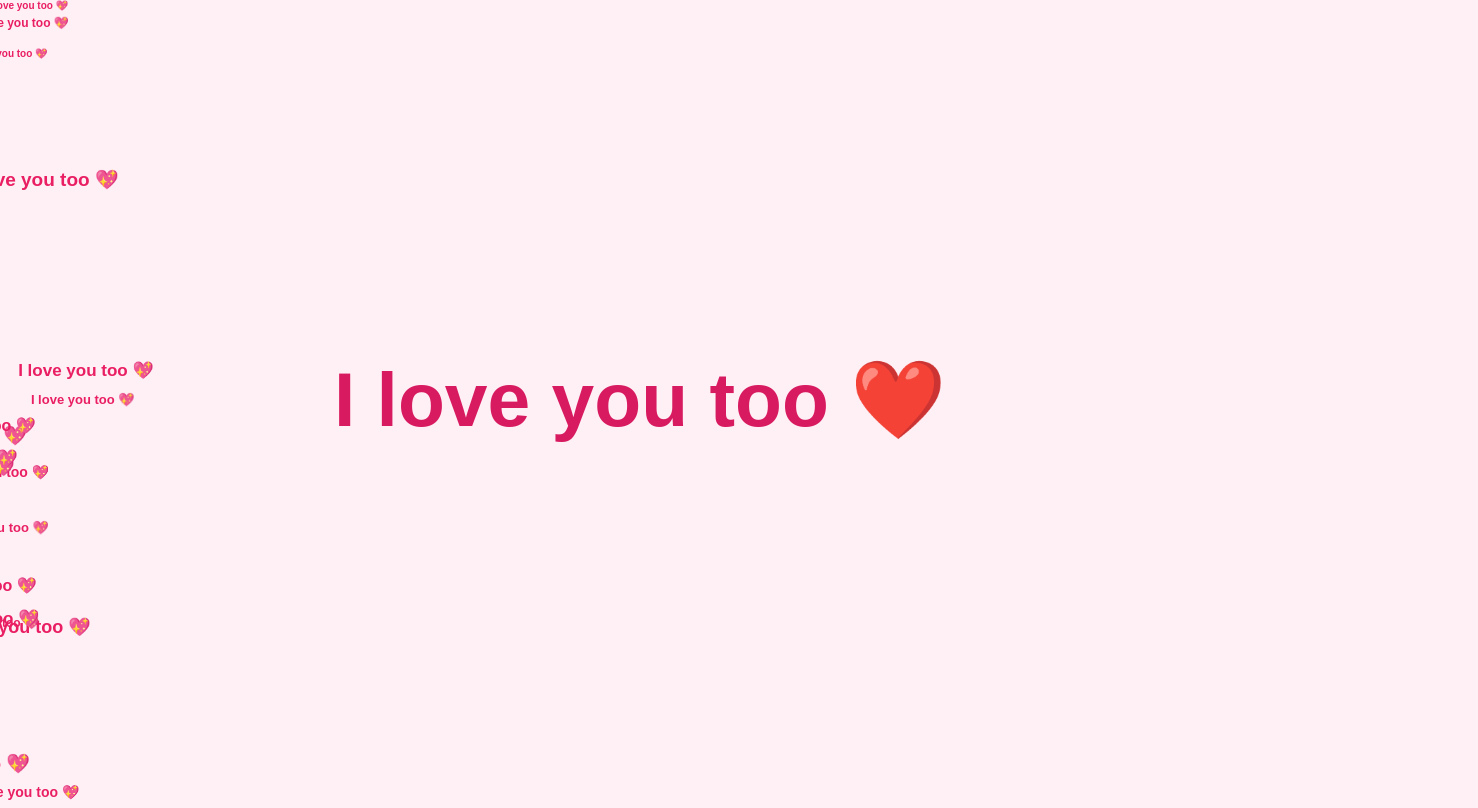
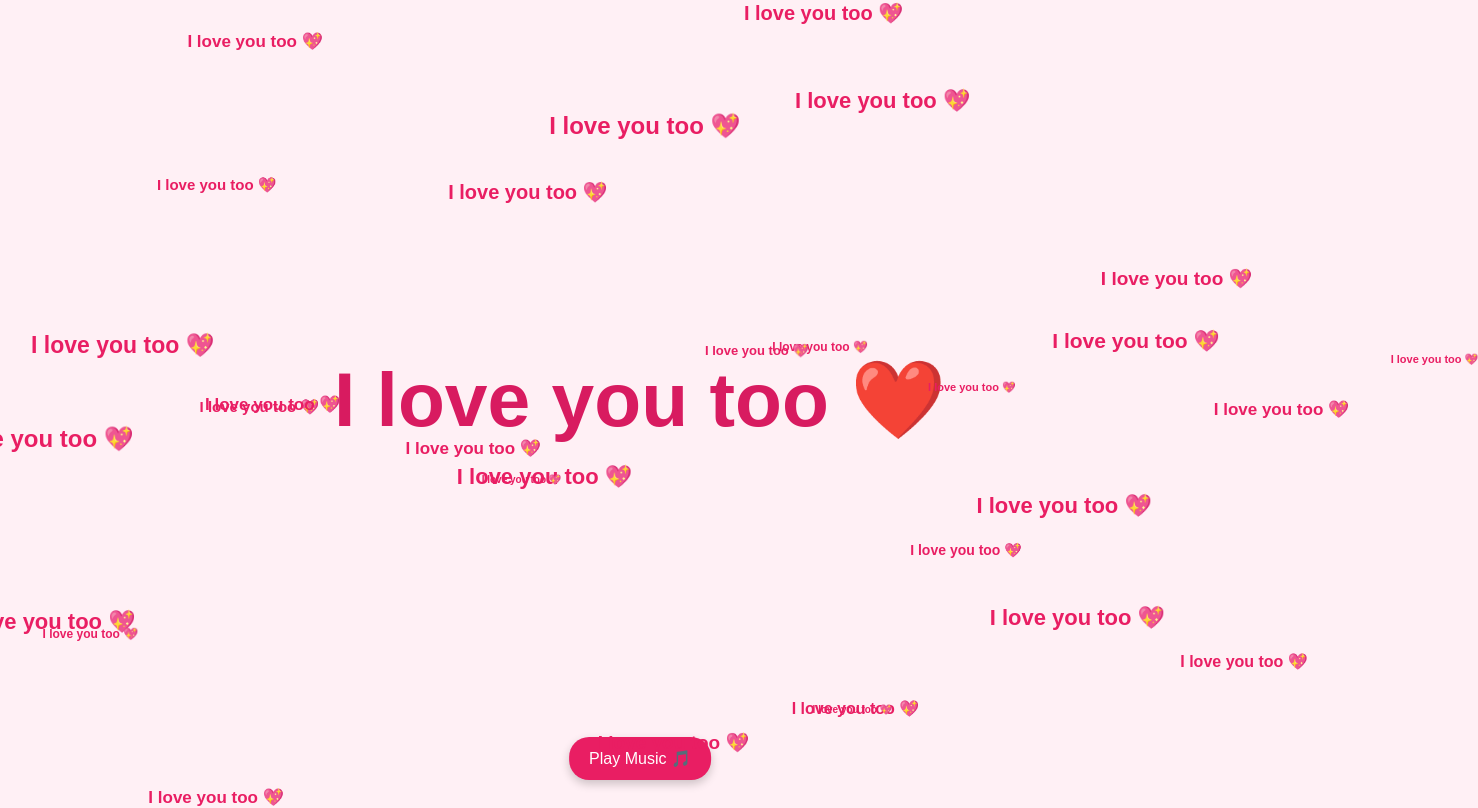
Before and after one commit to boboslayer/FOR_YOU, a plain HTML site: page index.html in a window 1280 px wide. Shown: the whole page, 1478 px wide, since content can reach past the window. Drawn offline with Linux system fonts and the light colour scheme.

Commit message:
index.html

```diff
--- a/index.html
+++ b/index.html
@@ -1,8 +1,8 @@
 <!DOCTYPE html>
 <html lang="en">
 <head>
-  <meta charset="UTF-8">
-  <meta name="viewport" content="width=device-width, initial-scale=1">
+  <meta charset="UTF-8" />
+  <meta name="viewport" content="width=device-width, initial-scale=1.0"/>
   <title>I Love You Too</title>
   <style>
     body {
@@ -10,24 +10,28 @@
       overflow: hidden;
       background-color: #fff0f5;
       font-family: 'Arial', sans-serif;
-      position: relative;
       height: 100vh;
       width: 100vw;
+      position: relative;
     }
 
     .text {
       position: absolute;
-      white-space: nowrap;
       font-weight: bold;
       color: #e91e63;
-      animation-name: moveText;
+      white-space: nowrap;
       animation-timing-function: linear;
       animation-iteration-count: infinite;
     }
 
-    @keyframes moveText {
-      0% { transform: translateX(-120%); }
-      100% { transform: translateX(120%); }
+    @keyframes moveRight {
+      0% { transform: translateX(-150%); }
+      100% { transform: translateX(150%); }
+    }
+
+    @keyframes moveLeft {
+      0% { transform: translateX(150%); }
+      100% { transform: translateX(-150%); }
     }
 
     .main-text {
@@ -37,21 +41,45 @@
       transform: translate(-50%, -50%);
       font-size: 6vw;
       font-weight: bold;
+      color: #d81b60;
+      animation: float 10s ease-in-out infinite alternate;
       text-align: center;
-      color: #d81b60;
-      animation: moveMain 10s linear infinite alternate;
     }
 
-    @keyframes moveMain {
-      0% { transform: translate(-50%, -50%) translateX(-20px); }
-      100% { transform: translate(-50%, -50%) translateX(20px); }
+    @keyframes float {
+      0% { transform: translate(-50%, -50%) translateY(-10px); }
+      100% { transform: translate(-50%, -50%) translateY(10px); }
+    }
+
+    #playBtn {
+      position: absolute;
+      bottom: 20px;
+      left: 50%;
+      transform: translateX(-50%);
+      padding: 12px 20px;
+      background-color: #e91e63;
+      color: white;
+      border: none;
+      border-radius: 20px;
+      font-size: 16px;
+      cursor: pointer;
+      box-shadow: 0 4px 10px rgba(0, 0, 0, 0.2);
     }
   </style>
 </head>
 <body>
+
   <div class="main-text">I love you too ❤️</div>
+  <button id="playBtn">Play Music 🎵</button>
+
+  <!-- Audio -->
+  <audio id="bgMusic" loop>
+    <source src="Screenrecording_20250727_023944.mp3" type="audio/mpeg">
+    Your browser does not support the audio element.
+  </audio>
+
   <script>
-    const count = 20;
+    const count = 30;
     const body = document.body;
 
     for (let i = 0; i < count; i++) {
@@ -59,23 +87,36 @@
       text.classList.add("text");
       text.textContent = "I love you too 💖";
 
-      const fontSize = Math.floor(Math.random() * 10) + 10;
+      // Ukuran font acak
+      const fontSize = Math.floor(Math.random() * 16) + 10;
       text.style.fontSize = fontSize + "px";
 
-      const top = Math.floor(Math.random() * 100);
+      // Posisi acak
+      const top = Math.random() * 100;
+      const left = Math.random() * 100;
       text.style.top = top + "vh";
+      text.style.left = left + "vw";
 
-      const speed = Math.random() * 10 + 5;
-      text.style.animationDuration = speed + "s";
+      // Arah gerak acak
+      const animationName = Math.random() > 0.5 ? "moveRight" : "moveLeft";
+      text.style.animationName = animationName;
 
-      text.style.animationDelay = Math.random() * 5 + "s";
+      // Kecepatan acak
+      const duration = Math.random() * 10 + 5;
+      text.style.animationDuration = duration + "s";
 
       body.appendChild(text);
     }
+
+    // Tombol Play Music
+    const playBtn = document.getElementById("playBtn");
+    const bgMusic = document.getElementById("bgMusic");
+
+    playBtn.addEventListener("click", () => {
+      bgMusic.play();
+      playBtn.style.display = "none";
+    });
   </script>
-  <audio autoplay loop>
-  <source src="Screenrecording_20250727_023944.mp3" type="audio/mpeg">
-  Your browser does not support the audio element.
-  </audio>
+
 </body>
 </html>
```
